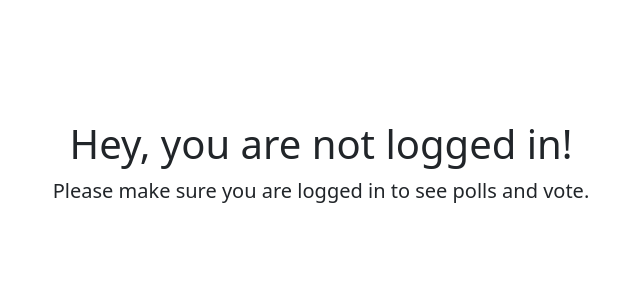
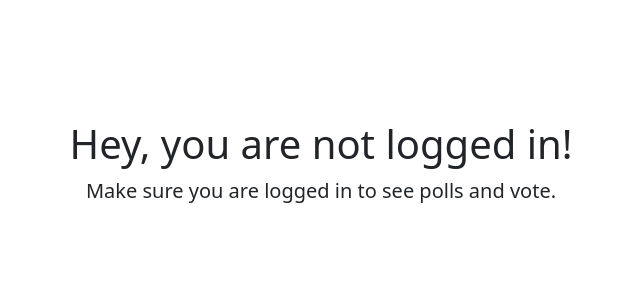
Before and after one commit to mavinii/mysite, a Django app: page / in a window 1280 px wide. Shown: the part 73-373 px from the top of the page, without its empty margins (319-959 px from the left). Run offline with Django 4.2, Linux system fonts and the light colour scheme.

Commit message:
Project finished

```diff
--- a/mysite/settings.py
+++ b/mysite/settings.py
@@ -28,8 +28,7 @@ DEBUG = True
 ALLOWED_HOSTS = []
 
 
-# Application definition
-
+# App reference's class
 INSTALLED_APPS = [
     'polls.apps.PollsConfig',
     'django.contrib.admin',
--- a/mysite/urls.py
+++ b/mysite/urls.py
@@ -17,6 +17,7 @@ from django.contrib import admin
 from django.urls import include, path
 from django.views.generic.base import TemplateView # new
 
+# Point the root URLconf at the polls urls
 urlpatterns = [
     path('polls/', include('polls.urls')),
     path('admin/', admin.site.urls),
--- a/polls/admin.py
+++ b/polls/admin.py
@@ -1,5 +1,6 @@
 from django.contrib import admin
 
+# This is the admin file in the polls app
 from .models import Question
 
 admin.site.register(Question)
--- a/polls/models.py
+++ b/polls/models.py
@@ -3,7 +3,7 @@ import datetime
 from django.db import models
 from django.utils import timezone
 
-
+# Class question has a question and a publication date
 class Question(models.Model):
     question_text = models.CharField(max_length=200)
     pub_date = models.DateTimeField('date published')
@@ -16,6 +16,8 @@ class Question(models.Model):
         return now - datetime.timedelta(days=1) <= self.pub_date <= now
 
 
+# Choice has two fields: the text of the choice and a vote tally.
+# Each Choice is associated with a Question
 class Choice(models.Model):
     question = models.ForeignKey(Question, on_delete=models.CASCADE)
     choice_text = models.CharField(max_length=200)
--- a/polls/urls.py
+++ b/polls/urls.py
@@ -2,6 +2,7 @@ from django.urls import path
 
 from . import views
 
+# These maps the url the polls app to the views
 app_name = 'polls'
 urlpatterns = [
     path('', views.IndexView.as_view(), name='index'),
--- a/templates/home.html
+++ b/templates/home.html
@@ -21,7 +21,7 @@
     <div class="row py-lg-5">
       <div class="col-lg-6 col-md-8 mx-auto">
         <h1>Hey, you are not logged in!</h1>
-        <p class="lead mb-4">Please make sure you are logged in to see polls and vote.</p>
+        <p class="lead mb-4">Make sure you are logged in to see polls and vote.</p>
       </div>
     </div>
   </section>
```
Also changed, not shown: polls/views.py (+4 -4 lines), README.md, db.sqlite3.
